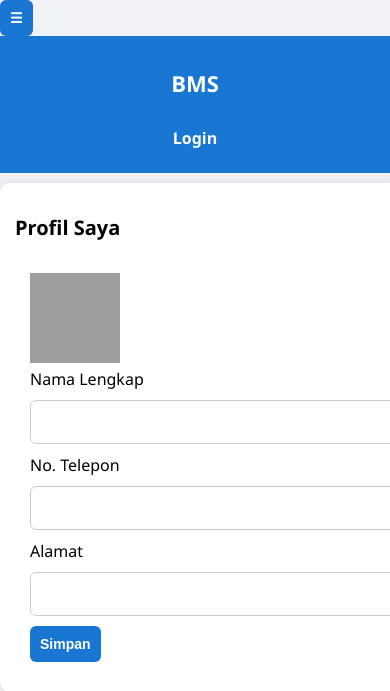
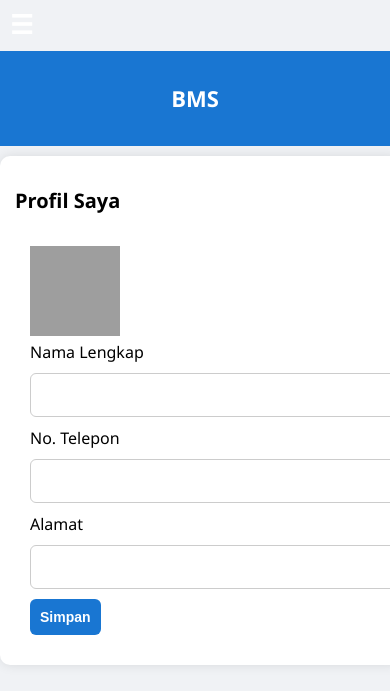
Before and after one commit to MiftahulKhoiri/BMS, a Python web app: template app/templates/profile.html in a window 390 px wide; the page is wider, and only the part inside the window is pictured. Shown: the top 691 px of that part. Run offline with Jinja, Linux system fonts and the light colour scheme; the template is opened without the code that fills it, so the values that code supplies are empty; grey boxes are pictures that could not be loaded.

Commit message:
Update main.css

```diff
--- a/app/static/css/main.css
+++ b/app/static/css/main.css
@@ -105,3 +105,28 @@ button:hover {
         font-size: 22px;
     }
 }
+.menu-btn {
+    background: none;
+    border: none;
+    font-size: 26px;
+    color: white;
+    display: none;
+    cursor: pointer;
+}
+
+@media (max-width: 768px) {
+    .menu-btn {
+        display: block;
+    }
+
+    .nav-right {
+        display: none;
+        flex-direction: column;
+        background: #1565c0;
+        padding: 10px;
+    }
+
+    .nav-right.active {
+        display: flex;
+    }
+}
```
